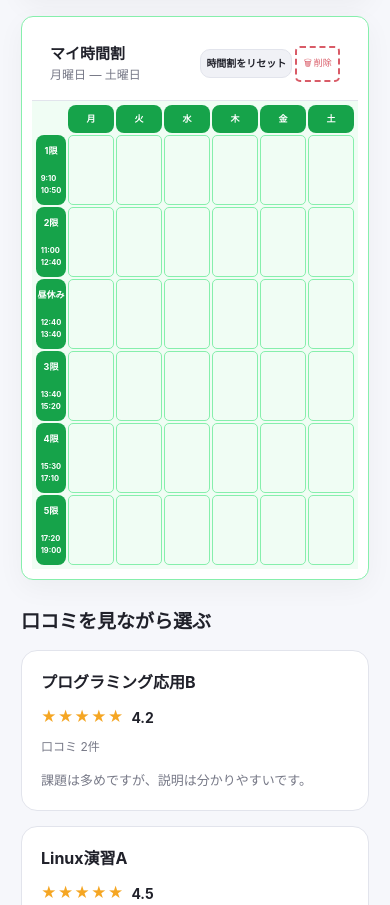
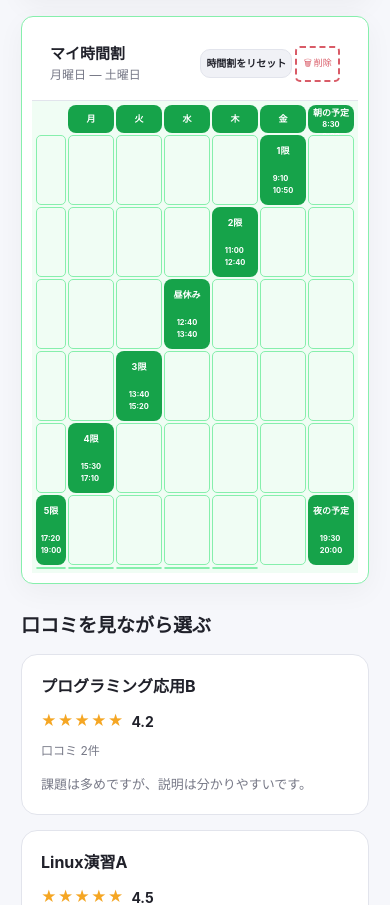
Before and after one commit to TIDesiign-ai/calcweb, a Next.js app: page /timetable in a window 390 px wide. Shown: the part 929-1834 px from the top of the page. Built offline with nearby package versions, Linux system fonts and the light colour scheme.

Commit message:
phone fixed

```diff
--- a/app/globals.css
+++ b/app/globals.css
@@ -174,8 +174,8 @@ a { color: inherit; text-decoration: none; }
 .grid-wrap { overflow: auto; padding: 12px; }
 .timetable {
   display: grid;
-  grid-template-columns: 58px repeat(6, minmax(90px, 1fr));
-  grid-template-rows: 45px repeat(6, 120px);
+  grid-template-columns: 58px repeat(5, minmax(90px, 1fr));
+  grid-template-rows: 45px repeat(8, 120px);
   min-width: 690px;
   gap: 5px;
 }
--- a/components/TimetableApp.tsx
+++ b/components/TimetableApp.tsx
@@ -19,19 +19,21 @@ type ScheduleItem = {
 
 type Theme = "light" | "dark";
 
-const DAYS = ["月", "火", "水", "木", "金", "土"];
+const DAYS = ["月", "火", "水", "木", "金"];
 const PERIODS = ["1限", "2限", "3限", "4限", "5限"];
 const SCHEDULE_KEY = "course-nav-schedule";
 const THEME_KEY = "course-nav-theme";
 
 
 const TIMETABLE_ROWS = [
+  { label: "朝の予定", start: "8:30", end: "9:00", periodIndex: null },
   { label: "1限", start: "9:10", end: "10:50", periodIndex: 0 },
   { label: "2限", start: "11:00", end: "12:40", periodIndex: 1 },
   { label: "昼休み", start: "12:40", end: "13:40", periodIndex: null },
   { label: "3限", start: "13:40", end: "15:20", periodIndex: 2 },
   { label: "4限", start: "15:30", end: "17:10", periodIndex: 3 },
   { label: "5限", start: "17:20", end: "19:00", periodIndex: 4 },
+  { label: "夜の予定", start: "19:30", end: "20:00", periodIndex: null },
 ] as const;
 
 type CustomBlock = {
```
